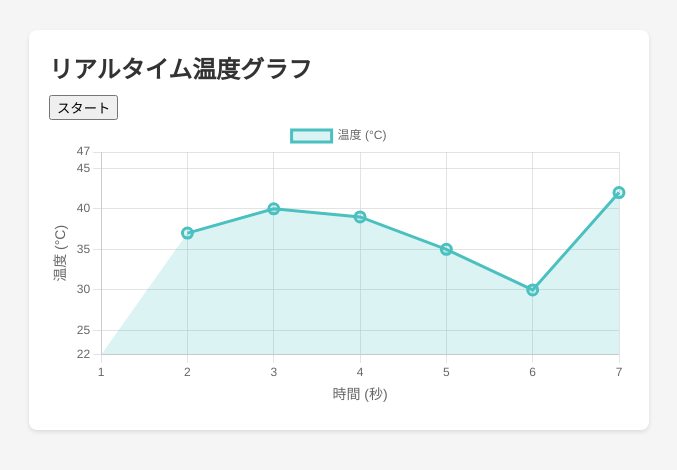
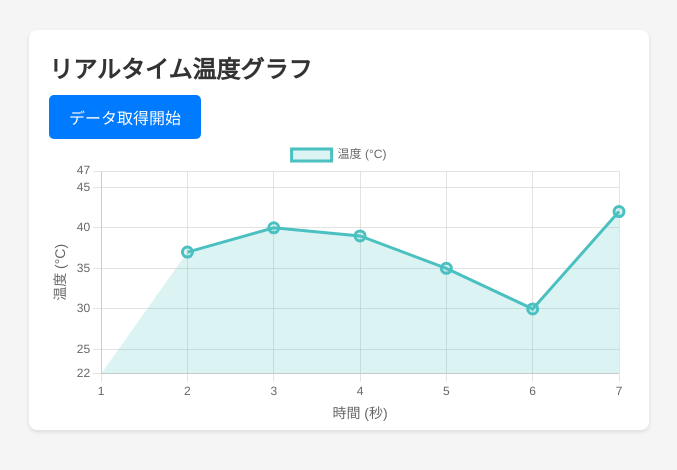
Before and after one commit to village-of-joy/coffeeAPP, a React (Create React App) app in the folder coffe-app/: page / in a window 1280 px wide. Shown: the top 470 px of the page, without its empty margins (1-678 px from the left). Built offline with nearby package versions, Linux system fonts and the light colour scheme.

Commit message:
ボタンデザイン修正

```diff
--- a/coffe-app/src/components/TemperatureGraph.jsx
+++ b/coffe-app/src/components/TemperatureGraph.jsx
@@ -136,9 +136,9 @@ const TemperatureGraph = () => {
       <h2>リアルタイム温度グラフ</h2>
       <div>
         {isRunning ? (
-          <button onClick={stopRecording}>終了</button>
+          <button onClick={stopRecording} className='data-btn'>データ取得終了</button>
         ) : (
-          <button onClick={startRecording}>スタート</button>
+          <button onClick={startRecording} className='data-btn'>データ取得開始</button>
         )}
       </div>
       <Line
```
